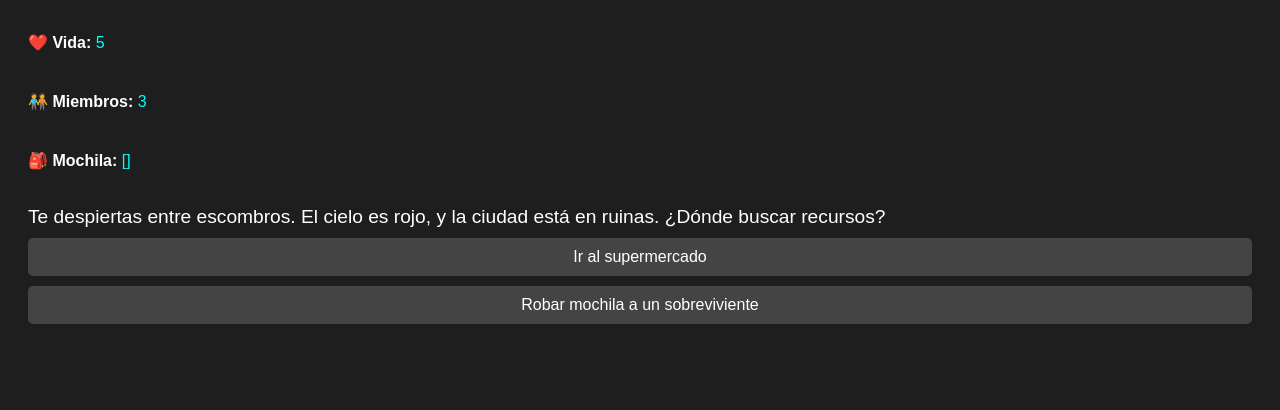
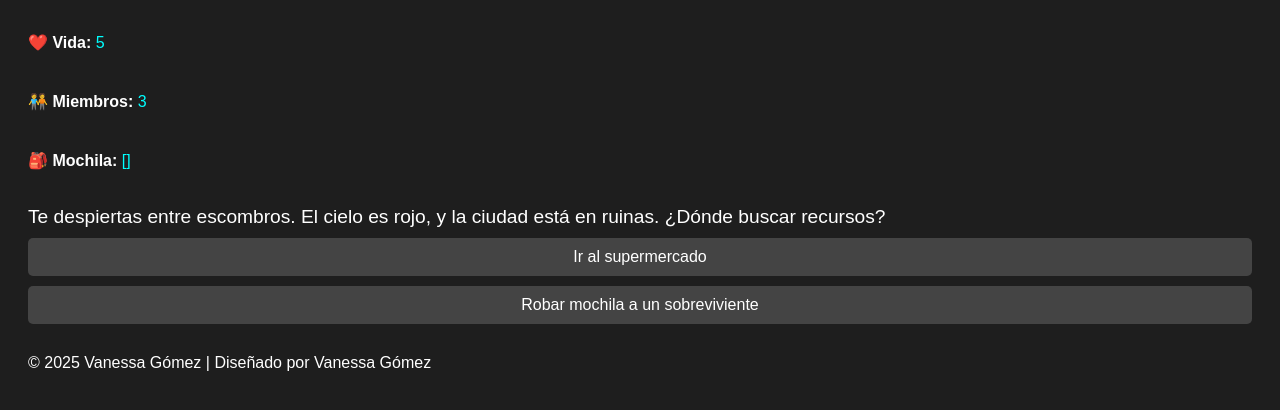
Before and after one commit to Vanessa55-rgb/Juego-Superficie, a plain HTML site: page index.html in a window 1280 px wide. Shown: the part 84-494 px from the top of the page. Drawn offline with Linux system fonts and the light colour scheme.

Commit message:
Update index.html

```diff
--- a/index.html
+++ b/index.html
@@ -28,7 +28,10 @@
 
   <div id="resultado" class="juego__resultado"></div>
 
+  <footer>
+    <p>&copy; 2025 Vanessa Gómez | Diseñado por Vanessa Gómez</p>
+  </footer>
+
   <script src="./juego.js"></script>
 </body>
-
 </html>
```
